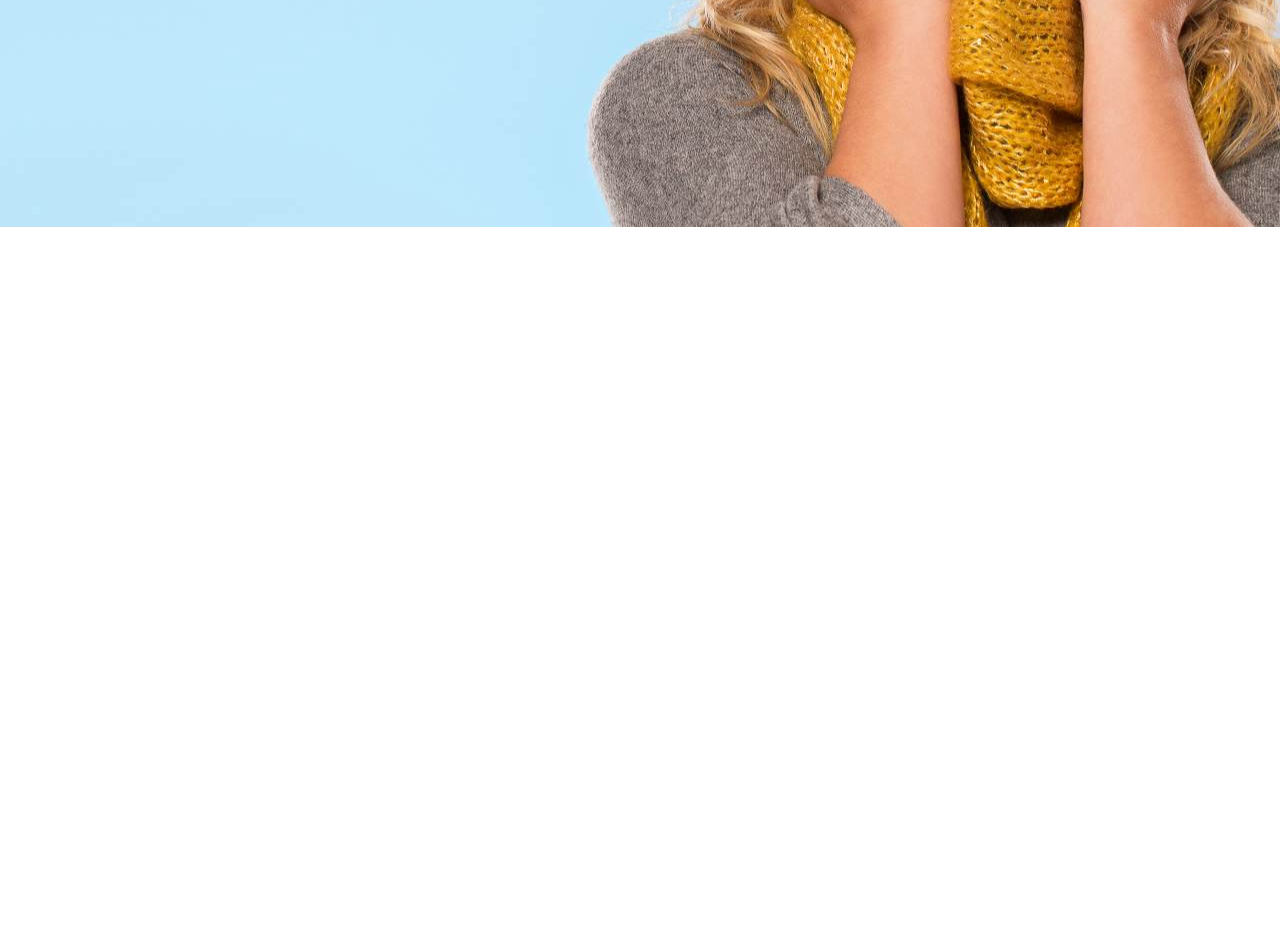
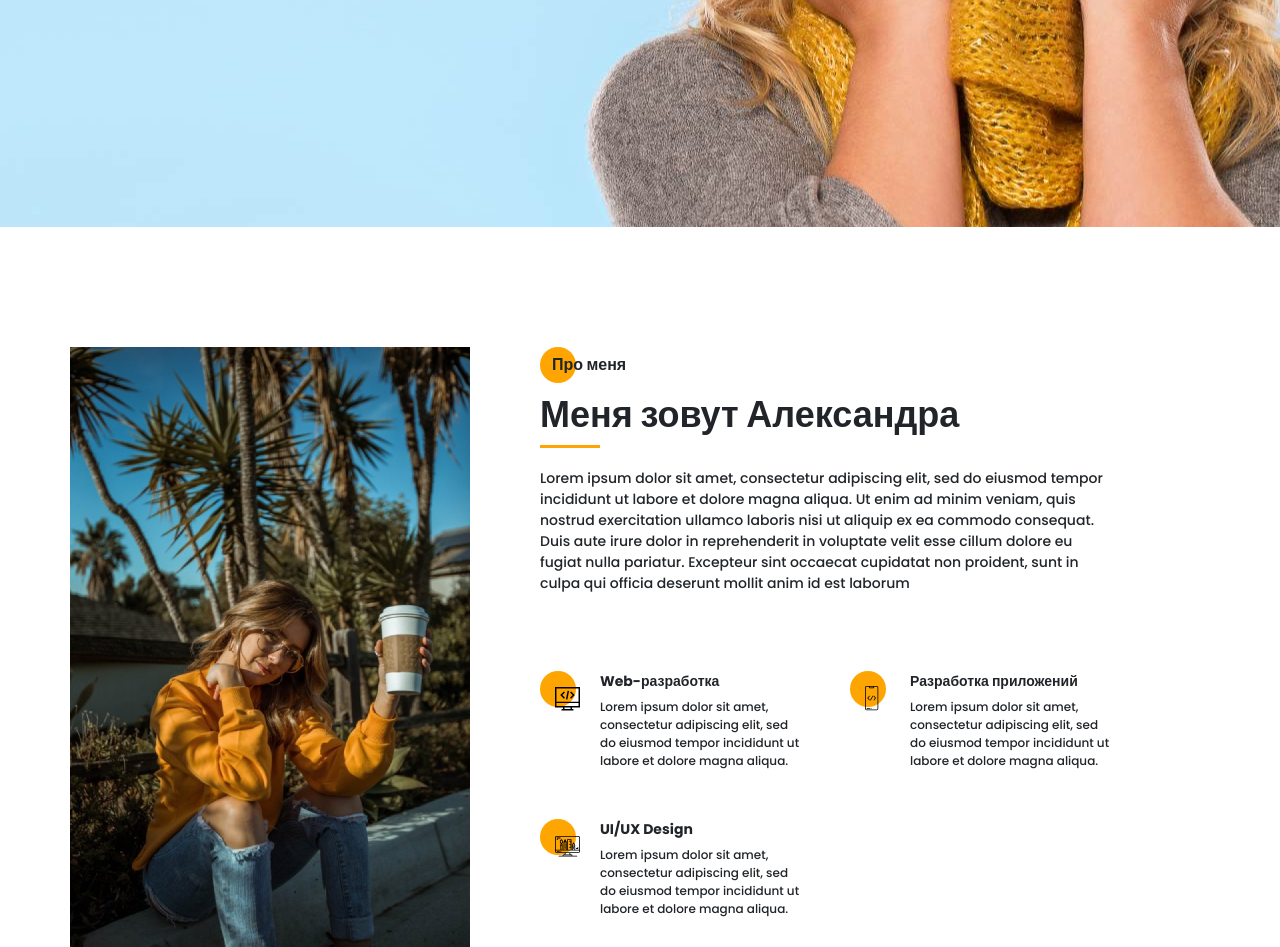
Before and after one commit to Gorbunova/Gorbunova.github.io, a website: page portfolio/src/index.html in a window 1280 px wide. Shown: the part 573-1520 px from the top of the page. Before the commit the page ends 800 px from the top, so only its background shows below. Drawn offline with nearby package versions, Linux system fonts and the light colour scheme; files that its build step writes are made by us from their sources; files whose address does not match are found by name.

Commit message:
Done second section About me

```diff
--- a/portfolio/src/index.html
+++ b/portfolio/src/index.html
@@ -92,6 +92,51 @@
         </div>
     </section>
 
+    <section class="about">
+        <div class="container">
+            <div class="about__wrapper">
+                <div class="about__photo">
+                    <img src="img/main_photo.jpg" alt="photo" class="about__photo">
+                </div>
+                <div class="about__descr">
+                    <h2 class="title title_fz16 about__title">Про меня</h2>
+                    <div class="title title_fz36 about__subtitle">Меня зовут Александра</div>
+                    <div class="divider"></div>
+                    <p class="about__text">Lorem ipsum dolor sit amet, consectetur adipiscing elit, sed do eiusmod tempor incididunt ut labore et dolore magna aliqua. Ut enim ad minim veniam, quis nostrud exercitation ullamco laboris nisi ut aliquip ex ea commodo consequat. Duis aute irure dolor in reprehenderit in voluptate velit esse cillum dolore eu fugiat nulla pariatur. Excepteur sint occaecat cupidatat non proident, sunt in culpa qui officia deserunt mollit anim id est laborum</p>
+                </div>
+                <div class="about__skills">
+                    <div class="about__skills-item">
+                        <div class="about__skills-circle">
+                            <img src="icons/about_me/web_development.svg" alt="web-dev">
+                        </div>
+                        <div>
+                            <div class="title title_fz14">Web-разработка</div>
+                            <div class="about__skills-text">Lorem ipsum dolor sit amet, consectetur adipiscing elit, sed do eiusmod tempor incididunt ut labore et dolore magna aliqua.</div>
+                        </div>
+                    </div>
+                    <div class="about__skills-item">
+                        <div  class="about__skills-circle">
+                            <img src="icons/about_me/mobile_dev.svg" alt="web-dev">
+                        </div>
+                        <div>
+                            <div class="title title_fz14">Разработка приложений</div>
+                            <div class="about__skills-text">Lorem ipsum dolor sit amet, consectetur adipiscing elit, sed do eiusmod tempor incididunt ut labore et dolore magna aliqua.</div>
+                        </div>
+                    </div>
+                    <div class="about__skills-item">
+                        <div  class="about__skills-circle">
+                            <img src="icons/about_me/design.svg" alt="web-dev">
+                        </div>
+                        <div>
+                            <div class="title title_fz14">UI/UX Design</div>
+                            <div class="about__skills-text">Lorem ipsum dolor sit amet, consectetur adipiscing elit, sed do eiusmod tempor incididunt ut labore et dolore magna aliqua.</div>
+                        </div>
+                    </div>
+                </div>
+            </div>
+        </div>
+    </section>
+
     <script src="js/script.js"></script>
 </body>
 </html>
--- /dev/null
+++ b/portfolio/src/sass/blocks/_about.sass
@@ -0,0 +1,44 @@
+.about
+    padding-top: 120px
+    &__wrapper
+        display: grid
+        grid-template-columns: 400px 670px
+        grid-template-rows: minmax(245px, auto) minmax(255px, auto)
+        grid-auto-rows: minmax(245px, auto)
+        gap: 40px 70px
+    &__photo
+        grid-row: 1/3
+        img
+            width: 100%
+    &__descr
+        padding-top: 6px
+        .divider
+            margin-top: 0
+    &__title
+        position: relative
+        padding-left: 12px
+        @include before_circle
+    &__text
+        width: 570px
+        margin-top: 20px
+        font-size: 14px
+        line-height: 21px
+    &__skills
+        display: grid
+        grid-template: repeat(2, minmax(115px, auto)) / repeat(2, 260px)
+        grid-auto-rows: 1fr
+        gap: 20px 50px
+        &-item
+            display: grid
+            grid-template-columns: 40px 200px
+            column-gap: 20px
+        &-circle
+            position: relative
+            padding: 15px 0 0 15px
+            @include before_circle
+            &::before
+                top: 0
+        &-text
+            margin-top: 6px
+            font-size: 12px
+            line-height: 18px
--- a/portfolio/src/sass/blocks/_menu.sass
+++ b/portfolio/src/sass/blocks/_menu.sass
@@ -15,6 +15,7 @@
         background: #151812
         &.long
             width: 36px
+
 .menu
     position: fixed
     top: 0
--- a/portfolio/src/sass/blocks/_title.sass
+++ b/portfolio/src/sass/blocks/_title.sass
@@ -8,5 +8,7 @@
     &_fz16
         font-size: 16px
         line-height: 24px
+    &_fz36
+        font-size: 36px
     &_fz48
         font-size: 48px
--- a/portfolio/src/sass/style.sass
+++ b/portfolio/src/sass/style.sass
@@ -13,8 +13,16 @@
     width: 1140px
     margin: 0 auto
 
+.divider
+    width: 60px
+    height: 3px
+    background-color: $main-color
+    margin-top: 25px
+
+
 @import 'blocks/promo.sass';
 @import 'blocks/title.sass';
 @import 'blocks/button.sass';
 @import 'blocks/sidepanel.sass';
 @import 'blocks/menu.sass';
+@import 'blocks/about.sass';
```
Also changed, not shown: portfolio/dist/css/style.min.css, portfolio/dist/index.html.
